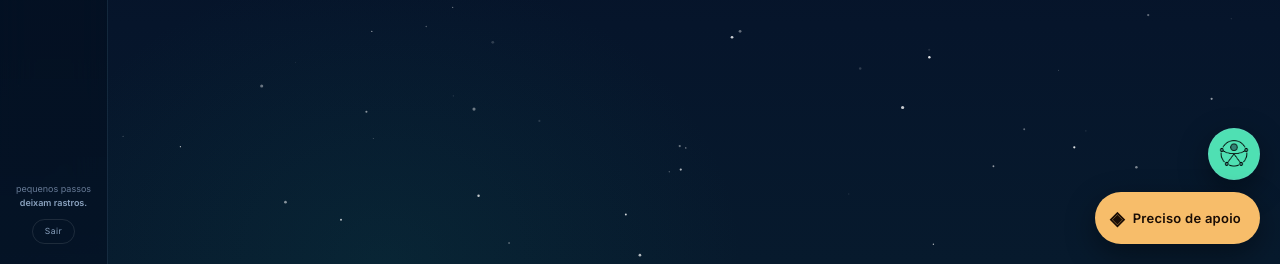
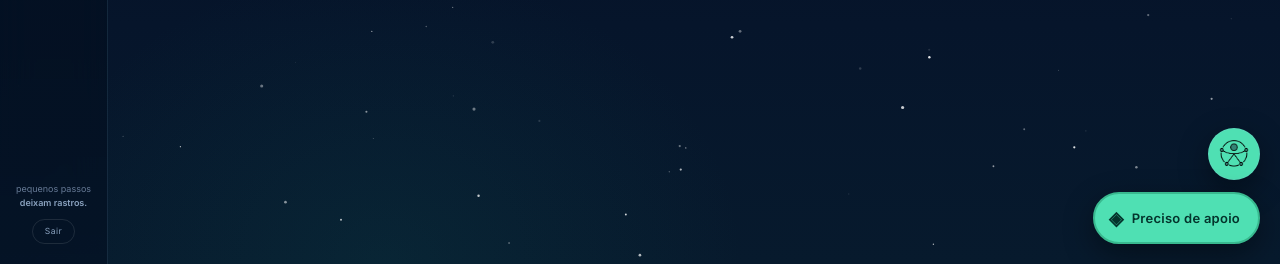
Before and after one commit to samandralves/RASTRO, a Flask app: page /secret in a window 1280 px wide. Shown: the part 536-800 px from the top of the page. Run offline with Flask 3, Linux system fonts and the light colour scheme; the visitor is signed in with stand-in values (Sample User, id 1); data that the repository does not hold is empty.

Commit message:
Update crisis.css

```diff
--- a/static/css/crisis.css
+++ b/static/css/crisis.css
@@ -5,9 +5,9 @@
    ========================================================================== */
 
 :root{
-  --crisis:#f7bd6a;
-  --crisis2:#d99f3e;
-  --crisis-bg:rgba(247,189,106,.12);
+  --crisis:#4fe0b3;
+  --crisis2:#39b98f;
+  --crisis-bg:rgba(79,224,179,.12);
 }
 
 /* ---------- Botão flutuante ---------- */
@@ -19,9 +19,9 @@
   height:52px;
   padding:0 18px 0 14px;
   border-radius:999px;
-  border:1px solid rgba(247,189,106,.4);
+  border:2px solid var(--crisis2);
   background:var(--crisis);
-  color:#1a0d05;
+  color:#04342c;
   display:flex;
   align-items:center;
   gap:8px;
@@ -159,8 +159,8 @@
   width:120px;
   height:120px;
   border-radius:50%;
-  border:1.5px solid rgba(247,189,106,.4);
-  background:radial-gradient(circle,rgba(247,189,106,.28),rgba(247,189,106,.05) 70%);
+  border:1.5px solid rgba(79,224,179,.4);
+  background:radial-gradient(circle,rgba(79,224,179,.28),rgba(79,224,179,.05) 70%);
   display:flex;
   align-items:center;
   justify-content:center;
```
